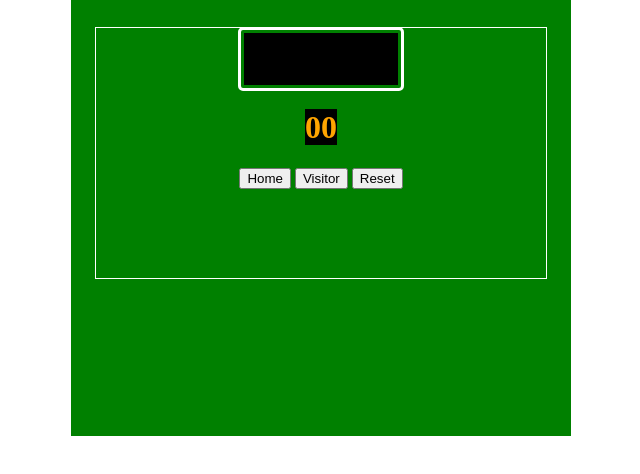
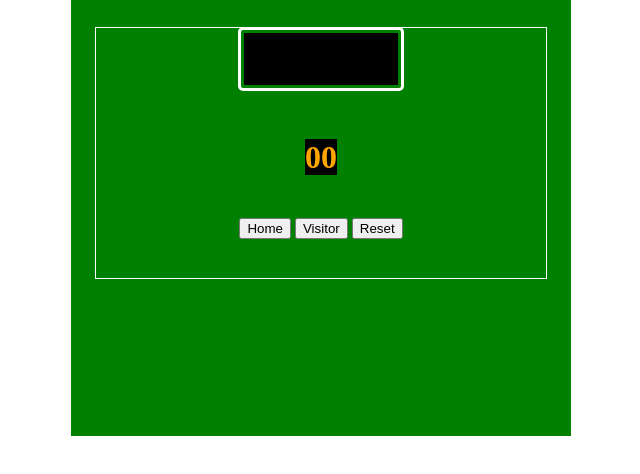
Before and after one commit to dantocome/score_keeper, a plain HTML site: page index.html in a window 1280 px wide. Shown: the part 94-568 px from the top of the page, without its empty margins (319-959 px from the left). Drawn offline with Linux system fonts and the light colour scheme.

Commit message:
all added files

```diff
--- a/index.html
+++ b/index.html
@@ -68,6 +68,12 @@
             align-items: center;
             justify-content: center;
         }
+        .scores{
+            padding-top: 30px;
+        }
+        .button_section{
+            padding-top: 20px;
+        }
 
 
     </style>
@@ -79,13 +85,17 @@
         <div class="input1">
       <input type="number">
       </div>
+      <div class="scores">
       <div class="flex">
       <div class="container1"><h1><span id="p1Display">0</span></h1></div>
       <div class="container2"><h1><span  id="p2Display">0</span></h1></div>
       </div>
+      <div class="button_section">
       <button id="p1Button">Home</button>
       <button id="p2Button">Visitor</button>
       <button id="resetButton">Reset</button>
+      </div>
+      </div>
       </div>
       </div>
 
```
